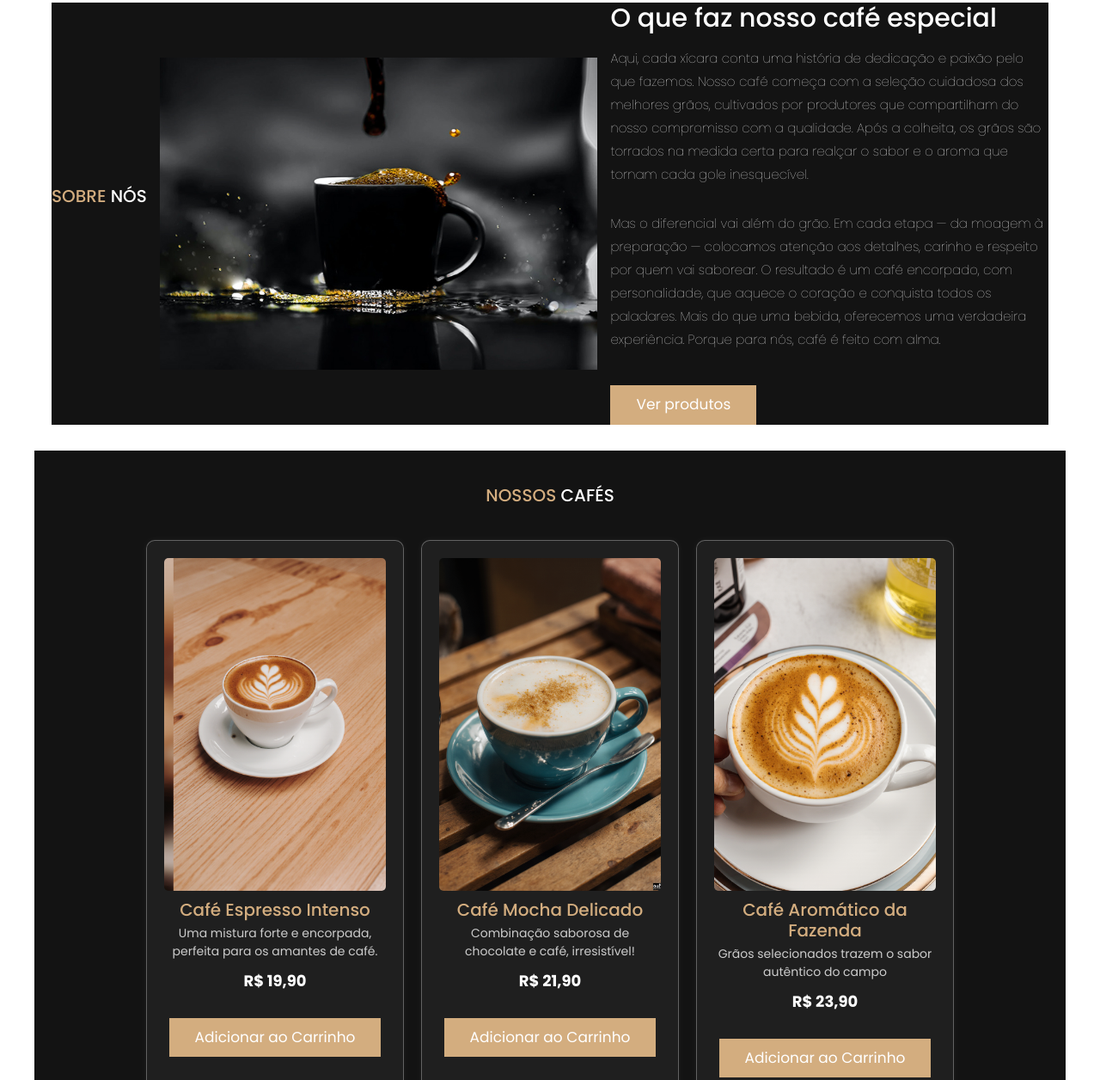
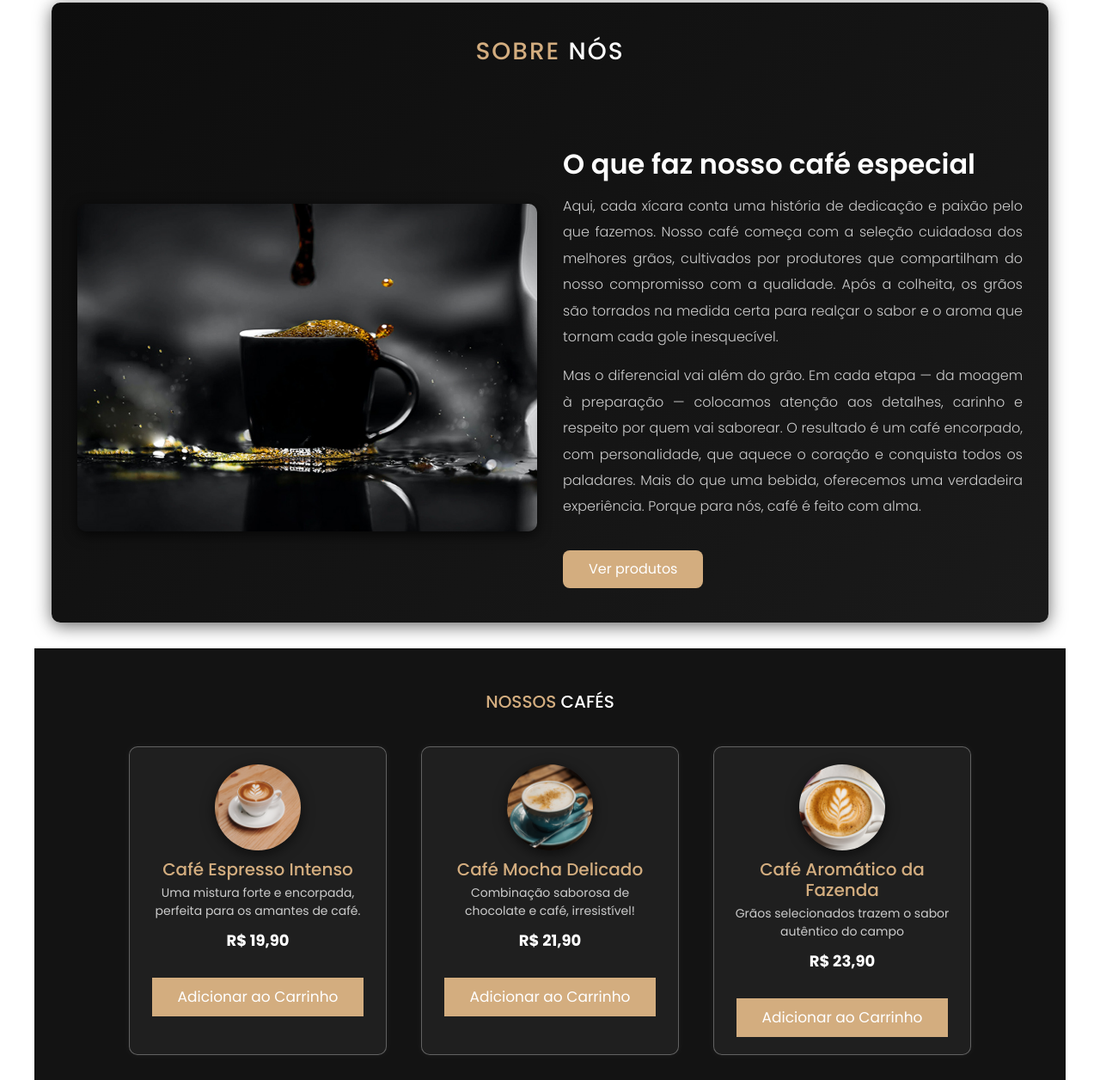
Before and after one commit to JapinhaCamisa19/cafeteria, a plain HTML site: page index.html in a window 1280 px wide. Shown: the part 827-2083 px from the top of the page at 86% size. Drawn offline with nearby package versions, Linux system fonts and the light colour scheme.

Commit message:
Add files via upload

```diff
--- a/css/styles.css
+++ b/css/styles.css
@@ -6,7 +6,6 @@
     --border: 0.1rem solid rgba(255, 255, 255, 0.3);
 }
 
-/* Reset + tipografia */
 * {
     margin: 0;
     padding: 0;
@@ -21,7 +20,6 @@ section {
     max-width: 1200px;
 }
 
-/* Vídeo de fundo */
 .caixa-video {
     position: fixed;
     z-index: -1;
@@ -44,7 +42,6 @@ section {
     background: linear-gradient(109deg, rgba(10, 12, 16, 0.99) 15%, rgba(10, 12, 16, 0.7) 50%, rgba(10, 12, 16, 0.99) 85%);
 }
 
-/* Cabeçalho */
 .header {
     position: fixed;
     top: 0;
@@ -156,9 +153,27 @@ section {
 .caixa-sobre .sobre-container {
     display: flex;
     align-items: center;
-    background-color: var(--black);
-    gap: 1.5rem;
+    justify-content: center;
+    background: linear-gradient(135deg, #0d0d0d, #1a1a1a); /* fundo com degradê leve */
+    gap: 3rem;
     flex-wrap: wrap;
+    padding: 4rem 3rem;
+    border-radius: 1rem;
+    box-shadow: 0 4px 20px rgba(0,0,0,0.6);
+}
+
+.caixa-sobre .sobre-container .titulo {
+    flex: 1 1 100%;
+    text-align: center;
+    margin-bottom: 3rem;
+    font-size: 2.8rem;
+    letter-spacing: 2px;
+    text-transform: uppercase;
+    color: #fff;
+}
+
+.caixa-sobre .sobre-container .titulo span {
+    color: var(--main-color);
 }
 
 .caixa-sobre .sobre-container .sobre-imagem,
@@ -168,19 +183,44 @@ section {
 
 .caixa-sobre .sobre-container .sobre-imagem img {
     width: 100%;
+    border-radius: 1rem;
+    box-shadow: 0 4px 15px rgba(0,0,0,0.7);
+    transition: transform 0.4s ease;
+}
+
+.caixa-sobre .sobre-container .sobre-imagem img:hover {
+    transform: scale(1.03);
 }
 
 .caixa-sobre .sobre-container .sobre-texto h3 {
-    font-size: 3rem;
+    font-size: 3.2rem;
     color: #fff;
+    margin-bottom: 1.5rem;
+    font-weight: 600;
 }
 
 .caixa-sobre .sobre-container .sobre-texto p {
-    font-size: 1.5rem;
-    font-weight: lighter;
-    color: #fff;
-    line-height: 1.8;
-    padding: 1rem 0;
+    font-size: 1.6rem;
+    font-weight: 300;
+    color: #ccc;
+    line-height: 1.9;
+    margin-bottom: 1.5rem;
+    text-align: justify;
+}
+
+.caixa-sobre .sobre-container .sobre-texto .botao-link {
+    margin-top: 2rem;
+    background: var(--main-color);
+    padding: 1rem 3rem;
+    font-size: 1.6rem;
+    border-radius: 0.8rem;
+    transition: all 0.3s ease;
+}
+
+.caixa-sobre .sobre-container .sobre-texto .botao-link:hover {
+    background: #fff;
+    color: var(--black);
+    letter-spacing: 0.1rem;
 }
 
 /*.modal{*/
@@ -195,10 +235,10 @@ section {
 /*    transform: translate(-50%, -50%);*/
 /*    transition: left 1s linear;*/
 /*}*/
-.ad{
+.ad {
     display: flex;
     flex-direction: column;
-    background-color:transparent;
+    background-color: transparent;
     gap: 20px;
     z-index: 4;
     position: fixed;
@@ -254,6 +294,8 @@ section {
     border: 2px solid var(--main-color);
 }
 
+
+
 .avaliacao p {
     font-size: 1.5rem;
     font-style: italic;
@@ -271,16 +313,17 @@ section {
     align-items: center;
     color: #fff;
 }
+
 .caixa-produtos {
     background-color: var(--black);
-    padding: 4rem 2rem;
+    padding: 5rem 2rem;
     color: #fff;
 }
 
 .produtos-container {
     display: flex;
     flex-wrap: wrap;
-    gap: 2rem;
+    gap: 4rem;
     justify-content: center;
 }
 
@@ -300,10 +343,24 @@ section {
 }
 
 .produto img {
-    width: 100%;
-    border-radius: 0.5rem;
+    width: 100px;
+    height: 100px; /* Adicionando altura fixada para manter as proporções */
+    border-radius: 50%; /* Mantendo o border-radius para circular */
     margin-bottom: 1rem;
+    transition: all 0.4s ease;
+    box-shadow: 0 4px 15px rgba(0,0,0,0.6);
+    object-fit: cover;
+    display: block; /* Para evitar espaços ao redor */
+    margin-left: auto; /* Centralizando a imagem */
+    margin-right: auto; /* Centralizando a imagem */
 }
+
+.produto img:hover {
+    transform: scale(1.05);
+    box-shadow: 0 6px 25px rgba(0,0,0,0.8);
+    filter: brightness(1.05) contrast(1.05);
+}
+
 
 .produto h3 {
     font-size: 2rem;
@@ -326,16 +383,14 @@ section {
 }
 
 
-     /* Ajustes gerais para responsividade */
- :root {
-     font-size: 10px;
- }
+:root {
+    font-size: 10px;
+}
 
 body {
     overflow-x: hidden;
 }
 
-/* Melhorias no cabeçalho responsivo */
 @media (max-width: 768px) {
     .nav-links {
         position: absolute;
@@ -372,7 +427,6 @@ body {
     }
 }
 
-/* Hero centralizado responsivamente */
 @media (max-width: 768px) {
     .caixa-principal {
         justify-content: center;
@@ -385,7 +439,7 @@ body {
     }
 }
 
-/* Sobre */
+
 @media (max-width: 768px) {
     .caixa-sobre .sobre-container {
         flex-direction: column;
@@ -397,7 +451,7 @@ body {
     }
 }
 
-/* Produtos */
+
 @media (max-width: 768px) {
     .produtos-container {
         flex-direction: column;
@@ -405,7 +459,6 @@ body {
     }
 }
 
-/* Avaliações */
 @media (max-width: 768px) {
     .avaliacoes-container {
         flex-direction: column;
@@ -413,7 +466,6 @@ body {
     }
 }
 
-/* Modal de Endereço */
 @media (max-width: 768px) {
     .ad {
         position: fixed;
@@ -430,7 +482,7 @@ body {
     }
 }
 
-/* Rodapé */
+
 @media (max-width: 768px) {
     footer .container {
         text-align: center;
@@ -445,7 +497,7 @@ body {
 }
 
 .ad {
-    display: none; /* oculto por padrão */
+    display: none;
     position: fixed;
     top: 50%;
     left: 50%;
@@ -475,6 +527,7 @@ body {
     visibility: visible;
     opacity: 1;
 }
+
 .header-content {
     display: flex;
     align-items: center;
```
